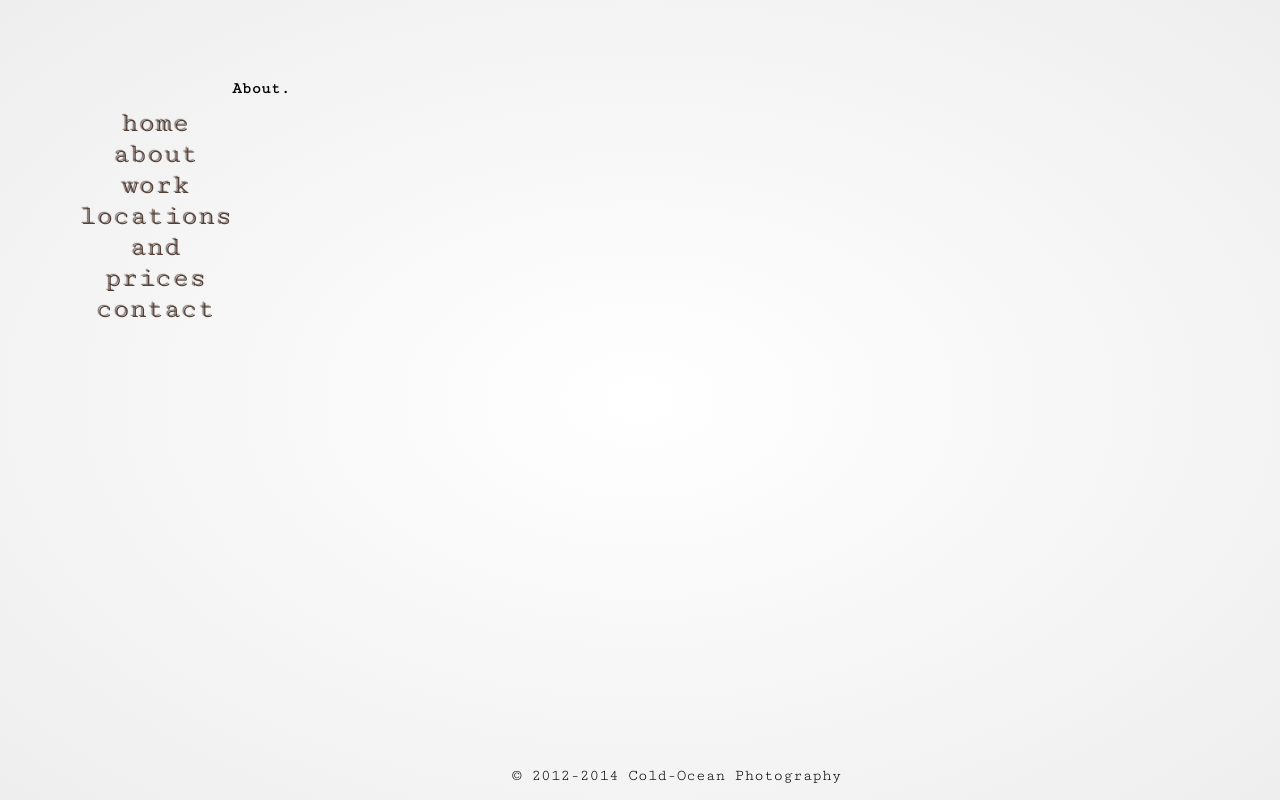
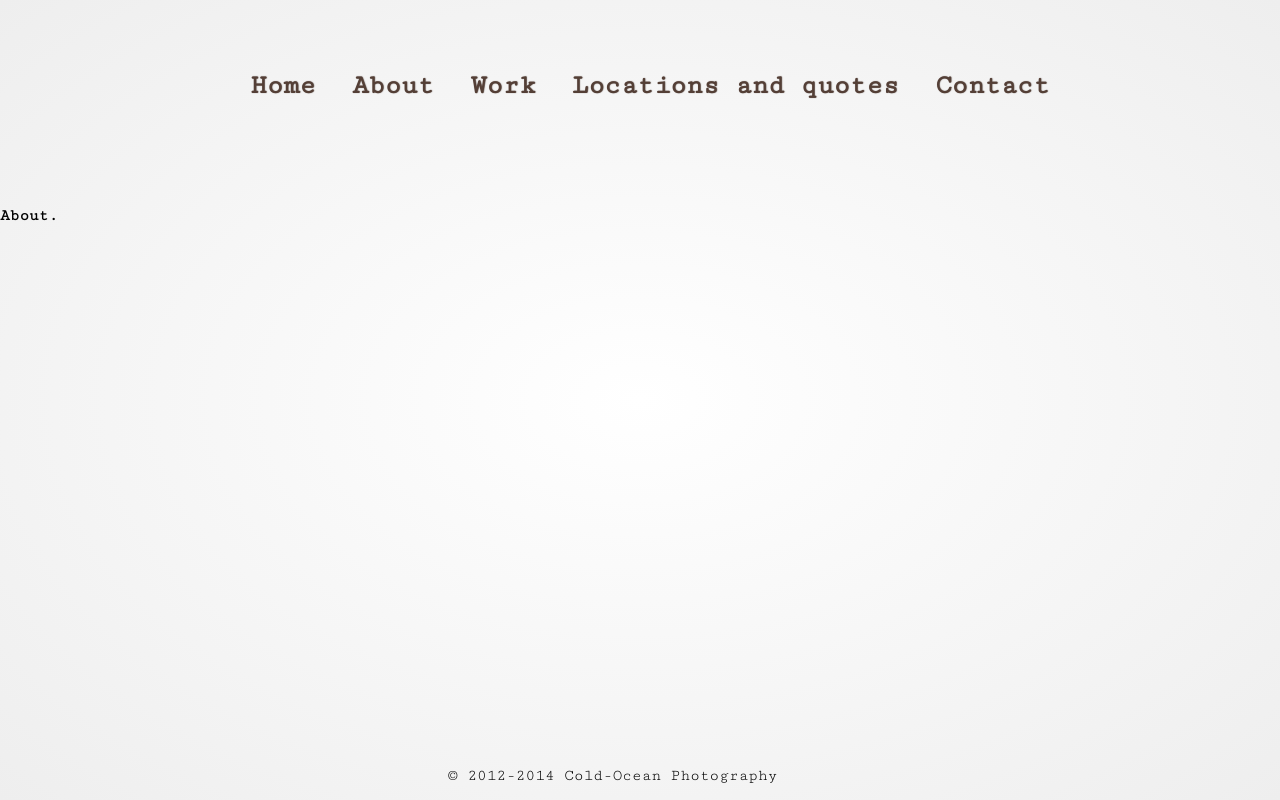
Before and after one commit to erronjason/swmiller-site, a PHP site: page /index.php?l=about in a window 1280 px wide. Run offline with PHP 8.4, Linux system fonts and the light colour scheme.

Commit message:
Retooled menu to horizontal list

```diff
--- a/assets/styles/style.css
+++ b/assets/styles/style.css
@@ -36,22 +36,22 @@ h1 {
     text-shadow: -1.5px -1.5px 1px #756964;
 }
 .menu {
-    text-shadow: -1.5px -1.5px 1px #756964;
-    font-weight: 550;
-    padding-left: 40px;
-    font-size: 28px;
-    float: left;
-    width: 15%;
+    text-shadow: 0.5px -0.5px 1px #756964;
+    font-weight: bold;
+    padding-top: 44px;
+    font-size: 27px;
     text-align: center;
 }
+.menu  li {
+    display: inline;
+    list-style-type: none;
+    padding-right: 20px;
+}
 .footer {
-    padding-left: 40%;
+    padding-left: 35%;
     position: absolute;
     bottom: 0;
 	text-align: center;
-}
-.menu ul {
-    list-style-type: none;
 }
 .main {
     padding-top:80px;
--- a/include/menu.php
+++ b/include/menu.php
@@ -1,9 +1,9 @@
 <div class="menu">
 	<ul>
-		<li><a href="index.php">home</a></li>
-		<li><a href="index.php?l=about">about</a></li>
-		<li><a href="index.php?l=work">work</a></li>
-		<li><a href="index.php?l=locationsprices">locations and prices</a></li>
-		<li><a href="index.php?l=contact">contact</a></li>
+		<li><a href="index.php">Home</a></li>
+		<li><a href="index.php?l=about">About</a></li>
+		<li><a href="index.php?l=work">Work</a></li>
+		<li><a href="index.php?l=locationsprices">Locations and quotes</a></li>
+		<li><a href="index.php?l=contact">Contact</a></li>
 	</ul>
 </div>
--- a/index.php
+++ b/index.php
@@ -6,8 +6,8 @@
 		<link href='http://fonts.googleapis.com/css?family=Cutive+Mono' rel='stylesheet' type='text/css'>
 	</head>
 	<body>
+	    <?php include 'include/menu.php'; ?>
 		<div class="main">
-			<?php include 'include/menu.php'; ?>
 			<?php
 			    error_reporting(E_ALL ^ E_NOTICE);
 			    $l = '';
```
